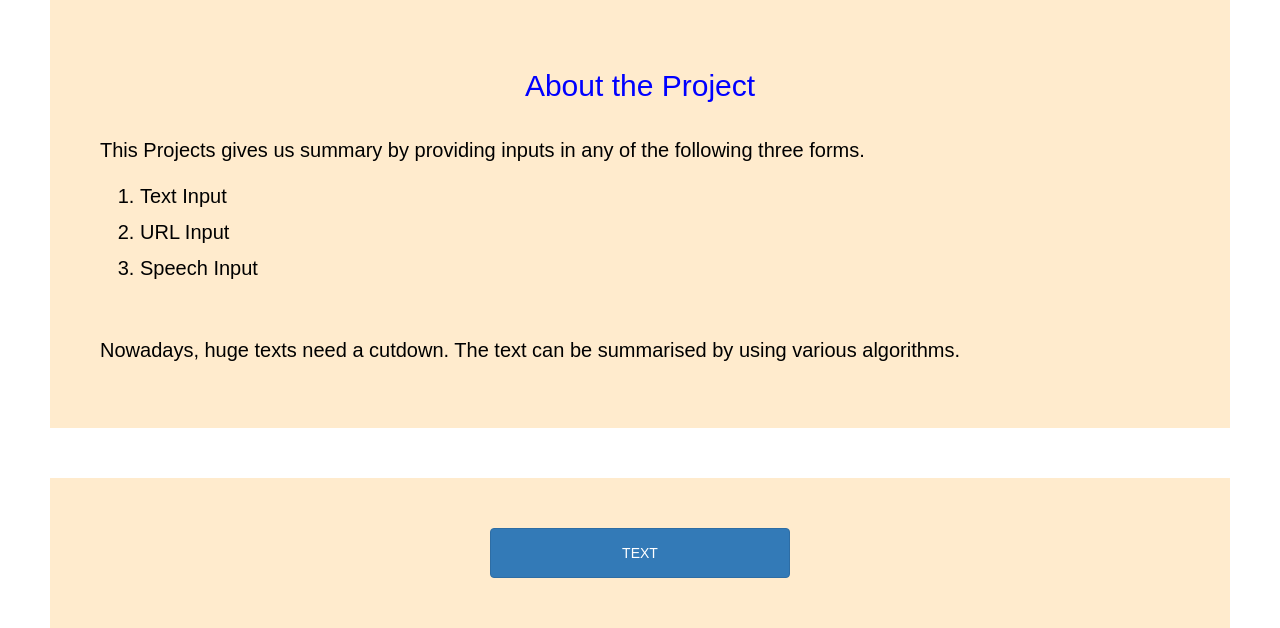
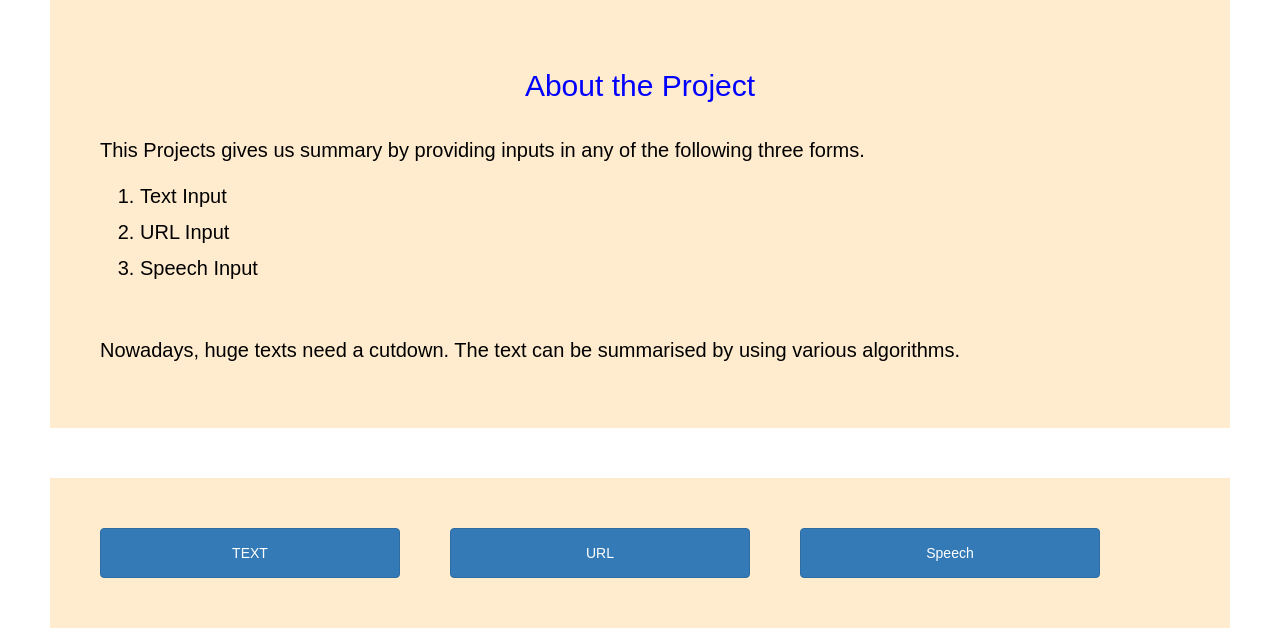
Before and after one commit to naman99lalit/SummarizerBot, a Flask app: page / in a window 1280 px wide. Shown: the part 271-899 px from the top of the page. Run offline with Flask 2, Linux system fonts and the light colour scheme; some libraries are stand-ins or nearby versions.

Commit message:
Added URL Functionality

```diff
--- a/app.py
+++ b/app.py
@@ -1,18 +1,27 @@
 from flask import Flask, render_template, send_from_directory, request
-from internet_conn import summ_from_text
+from internet_conn import summ_from_text, shorten_news
 
 app = Flask(__name__)
 
+# Introduction
 @app.route("/")
 def index():
     return render_template("index.html")
 
 
+# Text conversion
 @app.route("/text_con", methods = ["POST", "GET"])
 def text_con():
     return render_template("inputtext.html")
 
 
+# URL conversion
+@app.route("/url_con", methods = ["POST", "GET"])
+def url_con():
+    return render_template("url.html")
+
+
+# Text Input Results
 @app.route("/results",methods=["POST"])
 def result():
     print("inside app index")
@@ -24,6 +33,18 @@ def result():
     return render_template("inputtext.html", output_summary = var)
 
 
+# URL Input Results
+@app.route("/url_results",methods=["POST"])
+def url_result():
+    print("inside url func")
+    url = request.form['input_text']
+    print(url)
+    result = shorten_news(url)
+    print("result")
+    print(result)
+    return render_template("url.html",output_summary=result)
+
+
 if __name__ == '__main__':
     try:
         app.run('localhost', port = 3000, debug=True, use_reloader = False)
--- a/summarizer.py
+++ b/summarizer.py
@@ -19,6 +19,7 @@ class FrequencySummarizer:
                 if word not in self._stopwords:
                     freq[word] += 1
         # frequencies normalization and fitering
+        print("freq", freq)
         m = float(max(freq.values()))
         for w in freq.keys():
             freq[w] /= m
@@ -33,6 +34,7 @@ class FrequencySummarizer:
         print(sents)
         assert n <= len(sents)
         word_sent = [word_tokenize(s.lower()) for s in sents]
+        print("word_sent", word_sent)
         self._freq = self._compute_frequencies(word_sent)
         ranking = defaultdict(int)
         for i,sent in enumerate(word_sent):
@@ -40,6 +42,7 @@ class FrequencySummarizer:
                 if w in self._freq:
                     ranking[i] += self._freq[w]
         sents_idx = self._rank(ranking, n)
+        print("sents_idx", sents_idx)
         return [sents[j] for j in sents_idx]
 
     def _rank(self, ranking, n):
--- a/templates/index.html
+++ b/templates/index.html
@@ -97,6 +97,10 @@
         background-color: transparent;
         color: white;
     }
+    #main {
+      display: flex;
+      align-items: center;
+    }
   </style>
 	<title>Text Summarizer</title>
 
@@ -119,9 +123,15 @@
          Nowadays, huge texts need a cutdown. The text can be summarised by using various algorithms.</p>
     </div>
 
-    <div style="text-align:center; margin: 50px; padding:50px; background-color: blanchedalmond;">
-        <form method="POST" action ='/text_con'>
+    <div id="main" style="text-align:center; margin: 50px; padding:50px; background-color: blanchedalmond;">
+        <form method="POST" action ='/text_con' style="margin-right: 50px;">
             <button class = "btn btn-primary">TEXT</button>
+        </form>
+        <form method="POST" action ='/url_con' style="margin-right: 50px;">
+          <button class = "btn btn-primary">URL</button>
+        </form>
+        <form method="POST" action ='/' style="margin-right: 50px;">
+          <button class = "btn btn-primary">Speech</button>
         </form>
     </div>
   </div>
--- a/templates/inputtext.html
+++ b/templates/inputtext.html
@@ -7,7 +7,7 @@
         <div class="topnav container" style="text-align:left; margin-left: 50px; margin-right: 100px; padding:25 ">
 
             <a style="color: black; margin-right: 20px;" href="/text_con">Text</a>
-            <a style="color: black; margin-right: 20px;" href="/">URL</a>
+            <a style="color: black; margin-right: 20px;" href="/url_con">URL</a>
             <a style="color: black; margin-right: 20px;" href="/">Speech</a>
 
         </div>
```
Also changed, not shown: internet_conn.py (+21 -1 lines), templates/url.html (added, +33 -0 lines).
